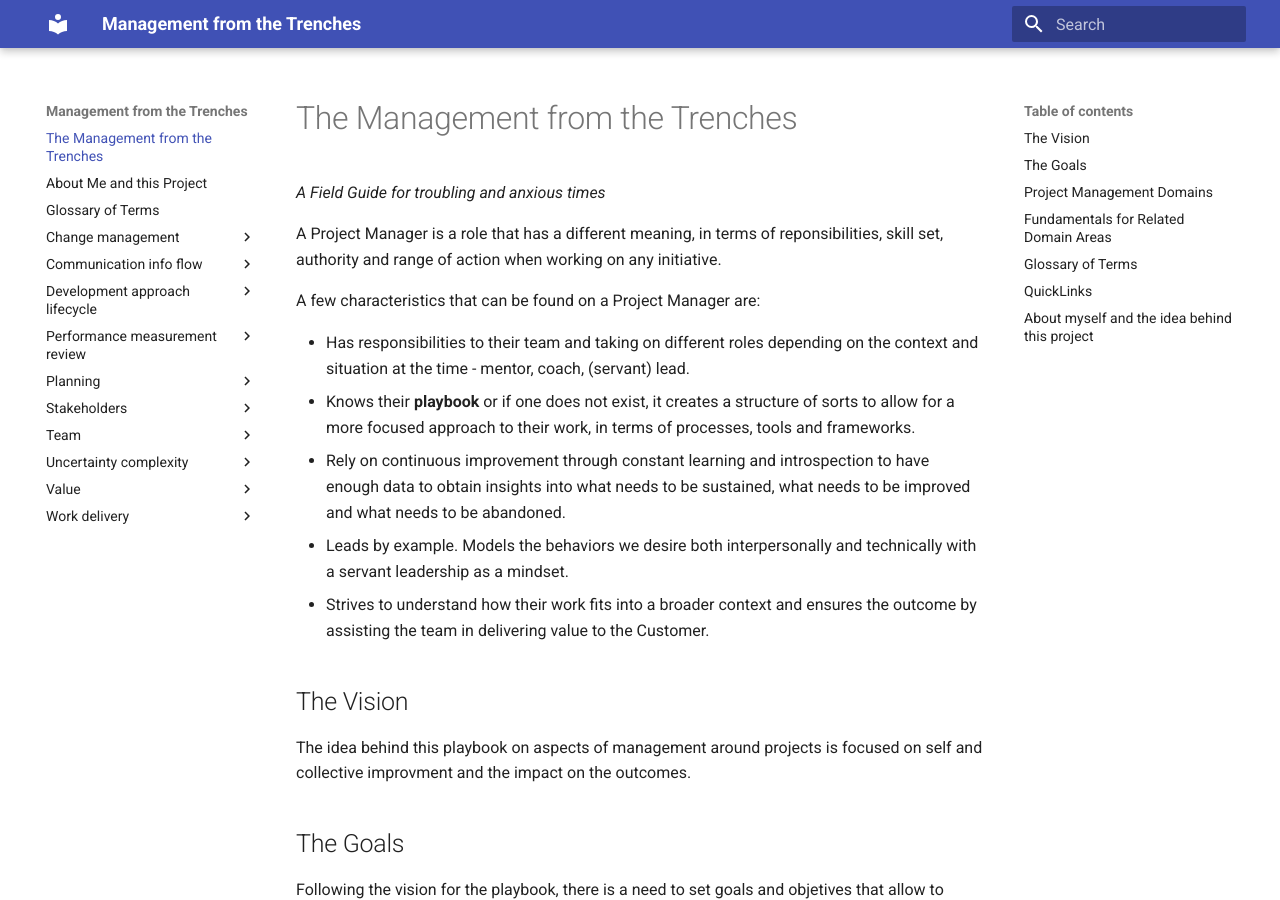
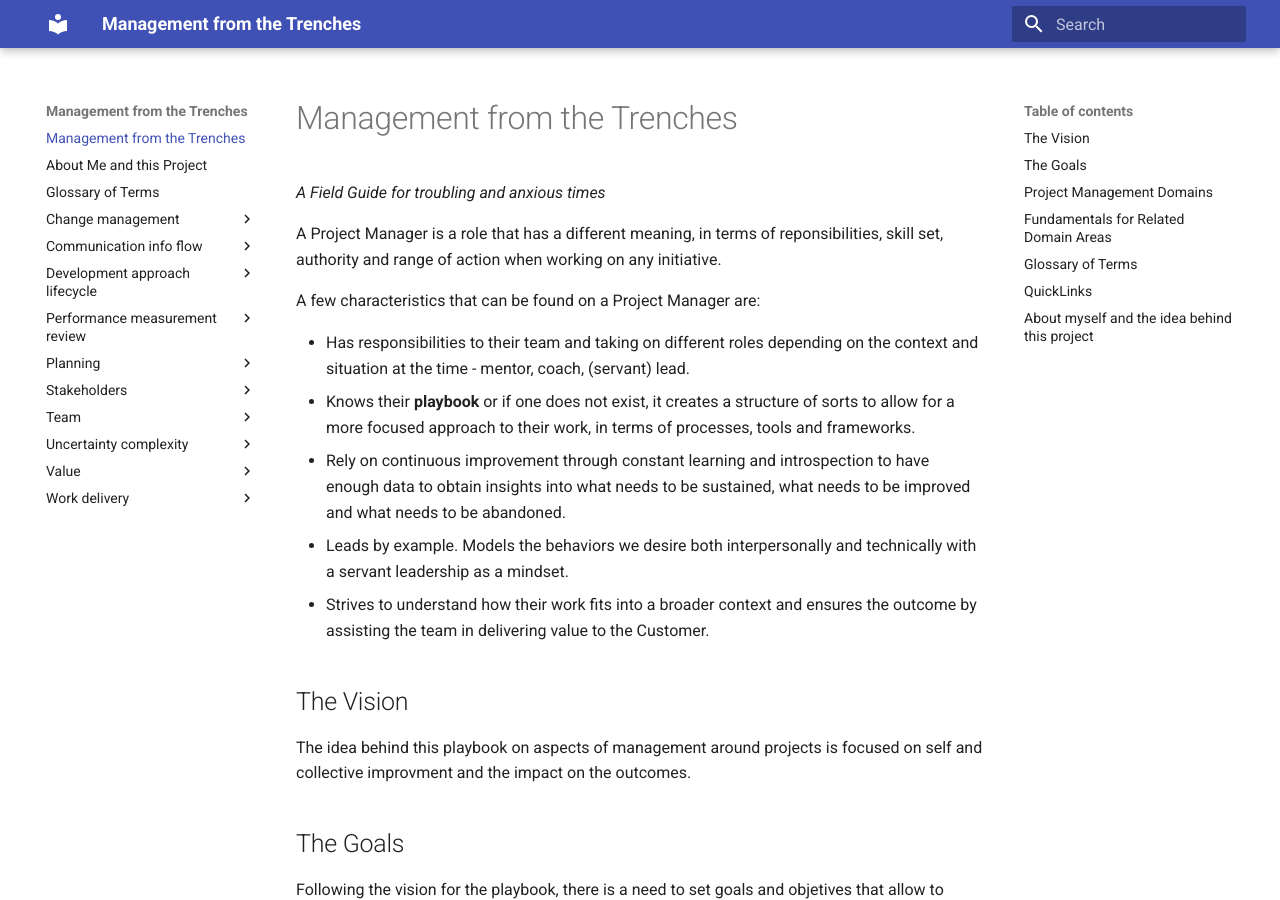
Before and after one commit to bmhash/bmhash.github.io, an MkDocs documentation site: the page built from docs/index.md, in a window 1280 px wide and 900 px high. Built offline with MkDocs 1.6.1 and Material for MkDocs 9.7.7, drawn with Linux system fonts in a browser that asks for light colours.

Commit message:
Update index.md

```diff
--- a/docs/index.md
+++ b/docs/index.md
@@ -1,4 +1,4 @@
-# The Management from the Trenches
+# Management from the Trenches
 *A Field Guide for troubling and anxious times*
 
 
```
